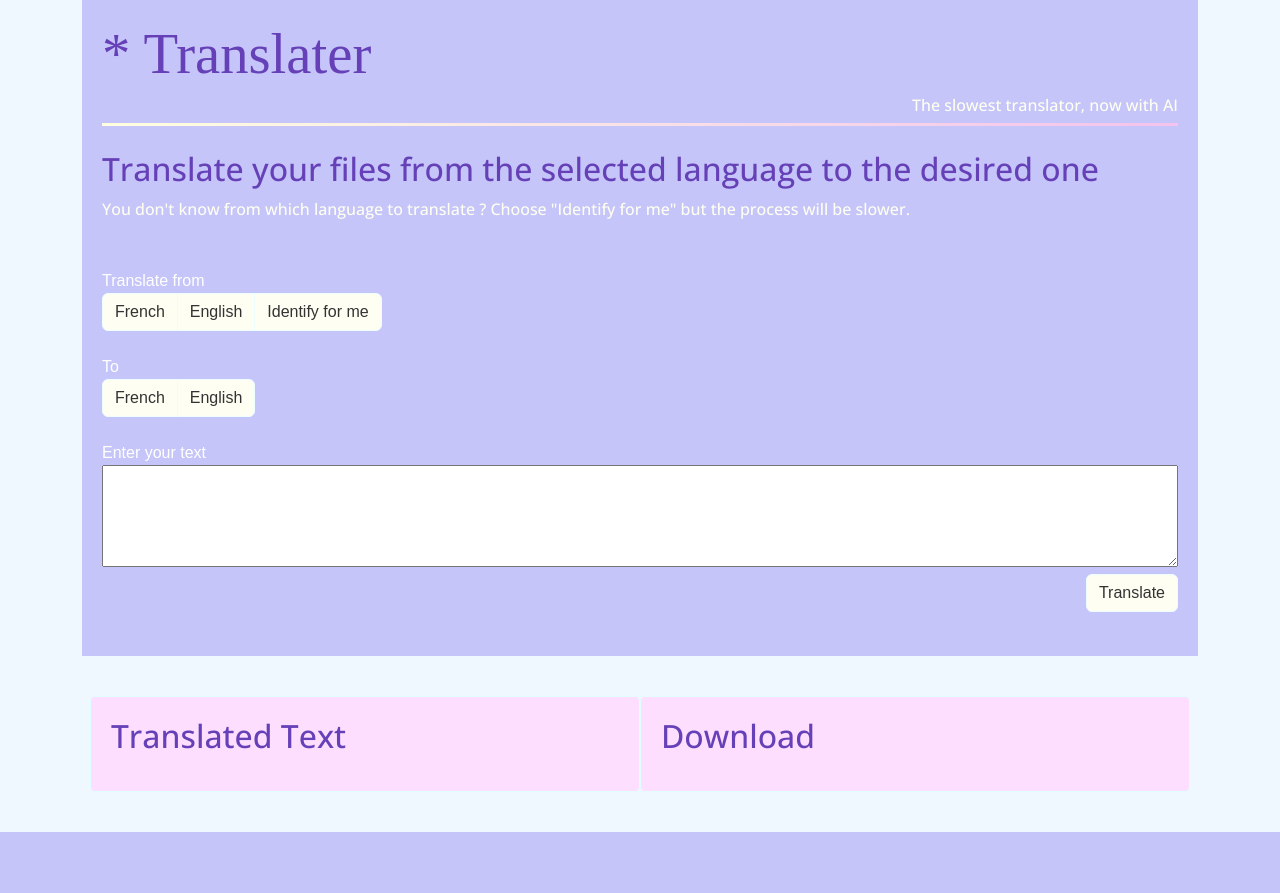
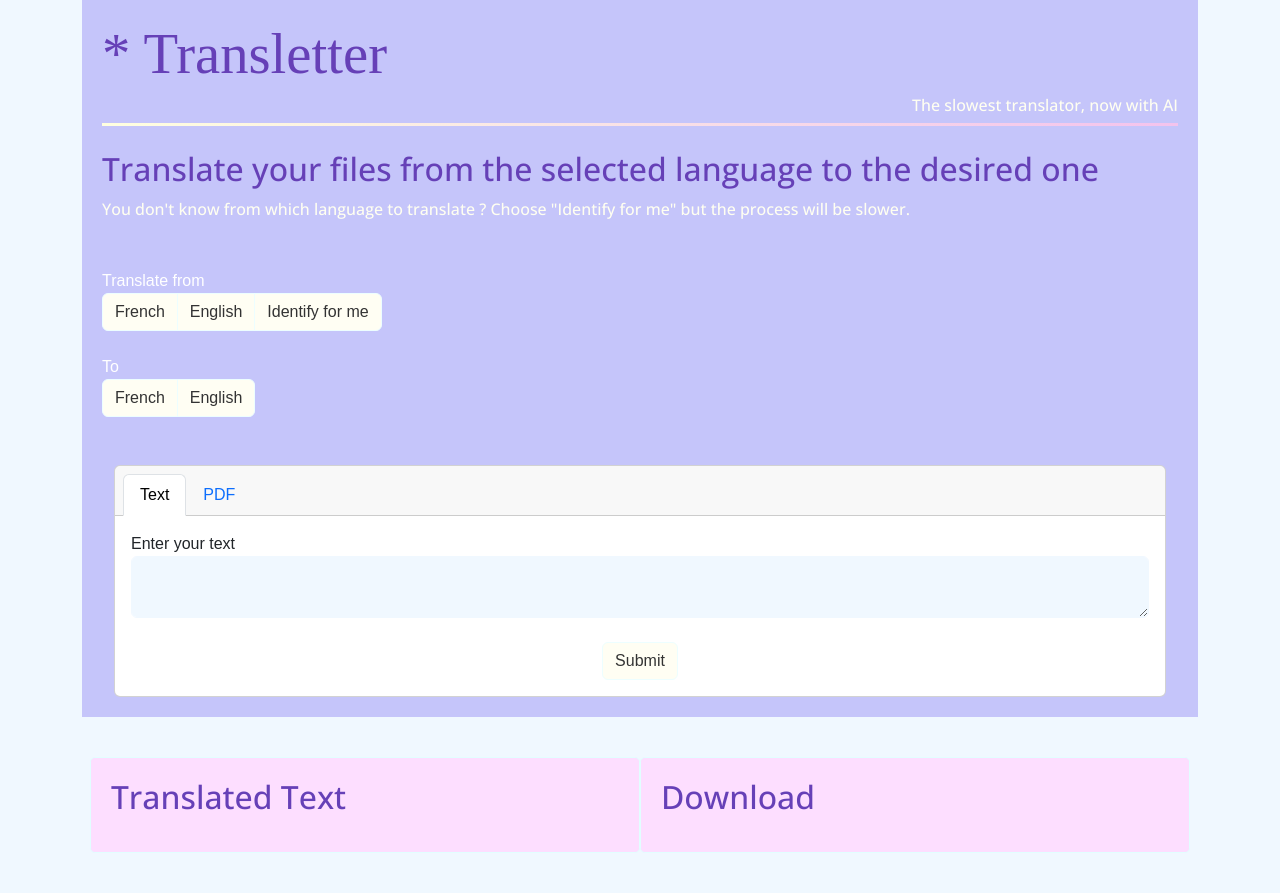
Before and after one commit to Murmure0/IdLetters, a Flask app: page / in a window 1280 px wide. Before the commit the page ends 832 px from the top, so only its background shows below. Run offline with Flask 3, Linux system fonts and the light colour scheme; some libraries are stand-ins or nearby versions; some web fonts are replaced.

Commit message:
WIP : importing pdf

```diff
--- a/appli/app.py
+++ b/appli/app.py
@@ -8,56 +8,90 @@ from io import BytesIO
 from reportlab.lib.styles import getSampleStyleSheet
 from reportlab.platypus import Paragraph
 
-# import re
+# Upload pdf
+import os
+from flask import flash, redirect, url_for, send_from_directory
+from werkzeug.utils import secure_filename
+
+# External functions
 import sys
 sys.path.insert(0, 'C:/Users/admindc/Desktop/finalProject/appli/toolBox/')
 from toolBox import translateText
 
+# Debug
+import logging
+
 # ------------------------------------------------------------------------- #
-
+# APP
 app = Flask(__name__, static_folder="C:/Users/admindc/Desktop/finalProject/appli/static")
 
 # Session
 app.secret_key = '123' # you should not see that, shoo
 
 # ------------------------------------------------------------------------- #
+# PDF upload
+UPLOAD_FOLDER = "appli/uploads/"
+ALLOWED_EXTENSIONS = {'pdf'}
+app.config['UPLOAD_FOLDER'] = UPLOAD_FOLDER
+
+
+# ------------------------------------------------------------------------- #
 # Paths
 
 @app.route('/', methods=['GET', 'POST'])
 def translate_text():
-
     # Default
     if request.method != 'POST':
         return render_template('translate.html', translation_result=None)
 
+    # Get the text
+    input_text = request.form.get('input_text')
+    pdf_file = request.files['input_pdf']
+    # pdf_file = request.files.get('input_pdf')
     # Get the langs from/to translate
     transl_from = request.form.get('language_from')
-    transl_to = request.form.get('language_to')
-
-    # Get the text
-    input_text = request.form.get('input_text')
-
     # Identify the language from the text given
     if transl_from == 'idk':
         transl_from = translateText.detec_lang(input_text)
+    transl_to = request.form.get('language_to')
 
     # Error checking
     if not transl_to or not transl_from:
         error_message = "Please check the button for the translation."
         return render_template('translate.html', error_message=error_message)
 
+    if not input_text and not pdf_file:
+        error_message = "Please provide a text or a pdf for the translation."
+        return render_template('translate.html', error_message=error_message)
+
     if transl_from == transl_to:
         error_message = "Please select different languages for the translation."
         return render_template('translate.html', error_message=error_message)
 
-    # Translation time
-    translation_result = translateText.make_trad(input_text, transl_from, transl_to)
 
-    # Translated text processing
-    langs = f"Translation done from {transl_from} to {transl_to}."
-    translation_result = translation_result.replace(".", ".<br />")
-    session['translation_result'] = translation_result
-    return render_template('translate.html', translation_result=session.get('translation_result'), langs=langs)
+    # Translation of text
+    if input_text :
+        translation_result = translateText.make_trad(input_text, transl_from, transl_to)
+
+        # Translated text processing
+        langs = f"Translation done from {transl_from} to {transl_to}."
+        translation_result = translation_result.replace(".", ".<br />")
+        session['translation_result'] = translation_result
+        return render_template('translate.html', translation_result=session.get('translation_result'), langs=langs)
+    # Process pdf
+    elif pdf_file :
+        if pdf_file.filename == '':
+            flash('No selected file')
+            return redirect(request.url)
+        if pdf_file and allowed_file(pdf_file.filename):
+            filename = secure_filename(pdf_file.filename)
+            pdf_file.save(os.path.join(app.config['UPLOAD_FOLDER'], filename))
+            # session['filename'] = filename
+            # session['pdf_file'] = pdf_file
+
+            # submit_action_pdf()
+    return render_template('translate.html', translation_result=None)
+
 
 @app.route('/download_pdf')
 def download_pdf():
@@ -70,8 +104,30 @@ def download_pdf():
         'Content-Type': 'application/pdf'
     })
 
+
+# @app.route('/submit_action_pdf', methods=['GET','POST'])
+# def submit_action_pdf():
+#     pdf_file = session.get('pdf_file')
+#     filename = session.get('filename')
+#     if not pdf_file:
+#         return render_template('index copy.html')
+#     if not filename: # pas de filename
+#         return render_template('index.html')
+#     pdf_file.save(os.path.join(app.config['UPLOAD_FOLDER'], filename))
+#     return render_template('translate.html', translation_result=None)
+    # logging(f"name pdf = {filename}")
+#     return redirect(url_for('download_file', name=filename))
+
+# @app.route('/uploads/<name>')
+# def download_file(name):
+#     return send_from_directory(app.config["UPLOAD_FOLDER"], name)
+
 # ------------------------------------------------------------------------- #
 # ToolBox
+
+def allowed_file(filename):
+    return '.' in filename and \
+           filename.rsplit('.', 1)[1].lower() in ALLOWED_EXTENSIONS
 
 def generate_pdf_content(text):
     buffer = BytesIO()
@@ -96,4 +152,7 @@ def generate_pdf_content(text):
 # Running app
 
 if __name__ == '__main__':
-    app.run()
+    # Debug:
+    logging.basicConfig(level=logging.DEBUG, format='%(asctime)s - %(name)s - %(levelname)s - %(message)s')
+
+    app.run(debug=True)
--- a/appli/templates/translate.html
+++ b/appli/templates/translate.html
@@ -24,7 +24,7 @@
         <div class="jumbotron text-white text-center">
 
 
-            <h1>* Translater</h1>
+            <h1>* Transletter</h1>
             <h6>The slowest translator, now with AI</h6>
             <div class="horizontal-line"></div>
             <br>
@@ -69,17 +69,49 @@
                     <br>
                 </div>
 
-                <br>
-                <div style="text-align: left;">
-                    <label for="input_text">Enter your text</label>
+                <!-- Card to get text -->
+                <div class="container mt-5">
+                    <div class="card">
+                        <div class="card-header">
+                            <ul class="nav nav-tabs card-header-tabs" id="optionsTabs">
+                                <li class="nav-item">
+                                    <a class="nav-link active" data-toggle="tab" href="#textTab">Text</a>
+                                </li>
+                                <li class="nav-item">
+                                    <a class="nav-link" data-toggle="tab" href="#pdfTab">PDF</a>
+                                </li>
+                            </ul>
+                        </div>
+
+                        <div class="card-body">
+                            <div class="tab-content">
+                                <!-- Text section -->
+                                <div class="tab-pane fade show active" id="textTab">
+                                    <form action="submit_action_text" method="post">
+                                        <div class="form-group" style="text-align: left;">
+                                            <label for="input_text">Enter your text</label>
+                                            <textarea class="form-control" id="input_text" name="input_text"></textarea>
+                                        </div>
+                                        <br>
+                                        <button type="submit" class="btn btn-primary">Submit</button>
+                                    </form>
+                                </div>
+
+                                <!-- PDF section -->
+                                <div class="tab-pane fade" id="pdfTab">
+                                    <form action="submit_action_pdf" method="post" enctype="multipart/form-data">
+                                        <div class="form-group">
+                                            <label for="input_pdf">Upload a pdf</label>
+                                            <input type="file" class="form-control-file" id="input_pdf" name="input_pdf">
+                                        </div>
+                                        <br>
+                                        <button type="submit" class="btn btn-primary">Submit</button>
+                                    </form>
+                                </div>
+                            </div>
+                        </div>
+                    </div>
                 </div>
-                <textarea type="text" id="input_text" name="input_text" rows="4"required></textarea>
-
-                <div style="text-align: right;">
-                    <button type="submit" class="btn btn-outline-primary">Translate</button>
-                    <!-- <button type="submit">Translate</button> -->
-                </div>
-                <br>
 
                 {% if error_message %}
                 <p class="error">{{ error_message }}</p>
@@ -87,8 +119,9 @@
             </form>
         </div>
 
+        <!-- Result part -->
         <div class="row">
-
+            <!-- Col text traduit -->
             <div class="col-md-6">
                 <h2>Translated Text</h2>
                 <p>
@@ -111,6 +144,7 @@
             </div>
 
 
+            <!-- Col dl pdf -->
             <div class="col-md-6">
                 <h2>Download</h2>
                 <p> {% if translation_result %}
@@ -125,5 +159,9 @@
                 </p>
              </div>
     </div>
+
+    <script src="https://ajax.googleapis.com/ajax/libs/jquery/3.5.1/jquery.min.js"></script>
+    <script src="https://cdnjs.cloudflare.com/ajax/libs/popper.js/1.16.0/umd/popper.min.js"></script>
+    <script src="https://maxcdn.bootstrapcdn.com/bootstrap/4.5.2/js/bootstrap.min.js"></script>
 </body>
 </html>
```
Also changed, not shown: appli/templates/index copy.html (added, +11 -0 lines), appli/templates/index.html (added, +11 -0 lines), 6 other files.
